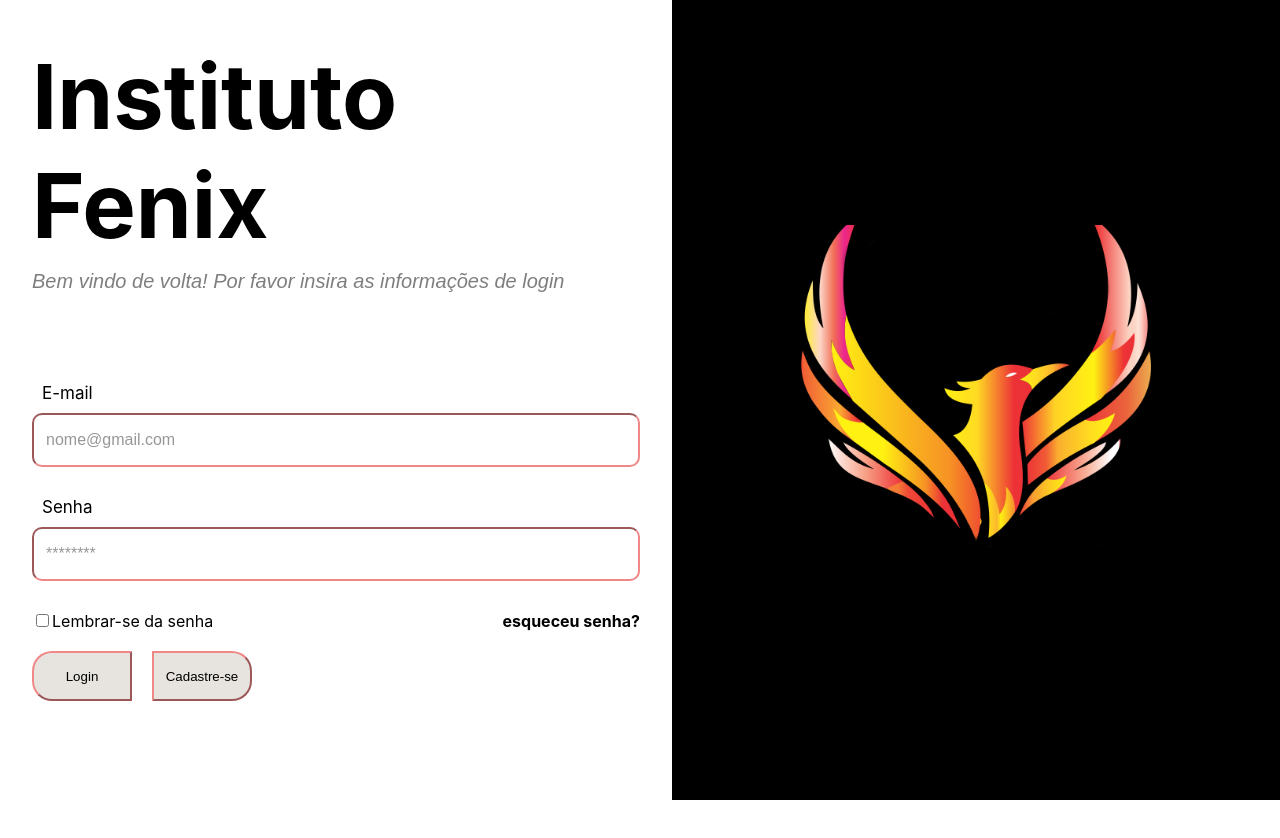
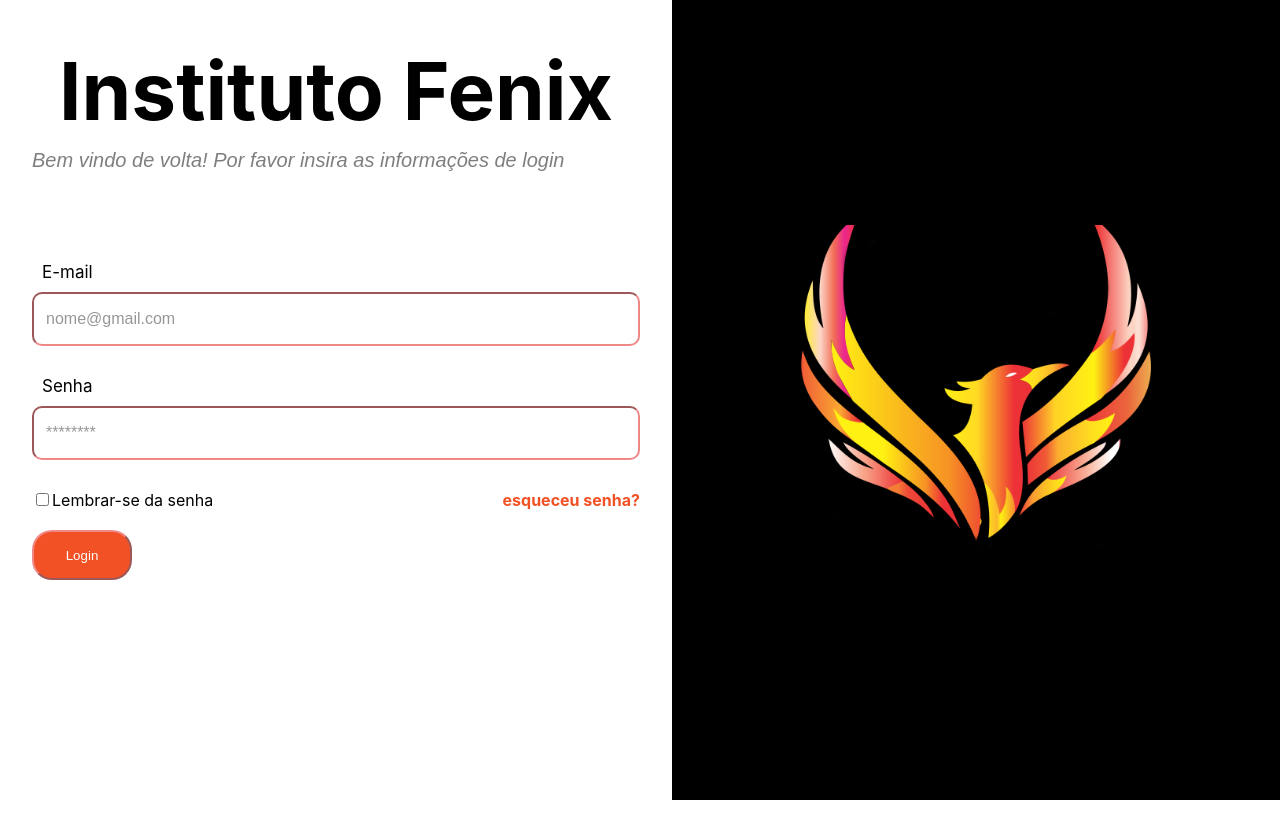
Before and after one commit to ghts2110/Fenix, a React (Create React App) app in the folder web/: page / in a window 1280 px wide. Shown: the top 838 px of the page. Built offline with nearby package versions, Linux system fonts and the light colour scheme.

Commit message:
ajuste no css

```diff
--- a/web/src/components/Forms/Forms.module.css
+++ b/web/src/components/Forms/Forms.module.css
@@ -6,12 +6,15 @@
     height: 100%;
     background-color: rgb(255, 255, 255);
     margin-bottom: 0;
+    font-family: Inter;
 
 }
 .forms h1{
-    font-size: 90px;
+    font-size: 80px;
     margin-bottom: 10px;
     margin-top: 10px;
+
+    text-align: center;
 }
 .forms p{
     opacity: 0.5;
@@ -49,7 +52,7 @@ input::placeholder {
 }
 .forms .links a{
     text-decoration: none;
-    color: rgb(0, 0, 0);
+    color: #F15124;
 }
 
 
@@ -58,17 +61,12 @@ input::placeholder {
     height: 50px;
     margin-top: 20px;
     margin-right: 20px;
-    border-color: rgb(240, 136, 136) ;
-    background-color: rgb(231, 228, 223);
     text-align: center;
 }
 
 .buttonsLogin .btlogin{
-    border-top-left-radius: 20px;
-    border-bottom-left-radius: 20px;
+    border-radius: 20px;
+    background-color: #F15124;
+    border-color: rgb(240, 136, 136) ;
+    color: white;
 }
-.buttonsLogin .btregistro{
-    border-top-right-radius: 20px;
-    border-bottom-right-radius: 20px;
-
-}
--- a/web/src/components/Forms/index.js
+++ b/web/src/components/Forms/index.js
@@ -20,8 +20,7 @@ function Forms(){
                     <a href =" "><strong>esqueceu senha?</strong></a>
                 </div>
                 <div className = {styles.buttonsLogin}>
-                <button className = {styles.btlogin} type = "submit" name = "btlogin" id = "btlogin">Login</button>
-                <button className = {styles.btregistro} type = "submit" name = "btregistro" id ="btregistro">Cadastre-se</button>
+                    <button className = {styles.btlogin} type = "submit" name = "btlogin" id = "btlogin">Login</button>
                 </div>
 
             </forms>
```
Also changed, not shown: 1 other file (tests, documents, lock files or other folders).
